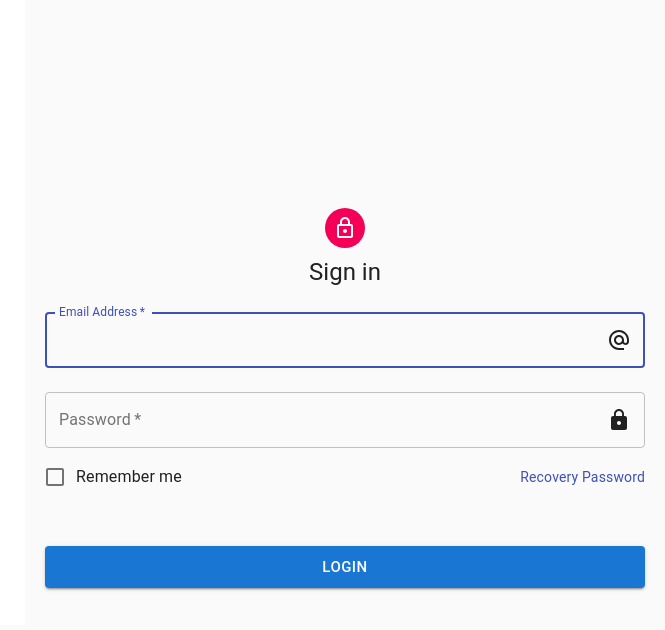
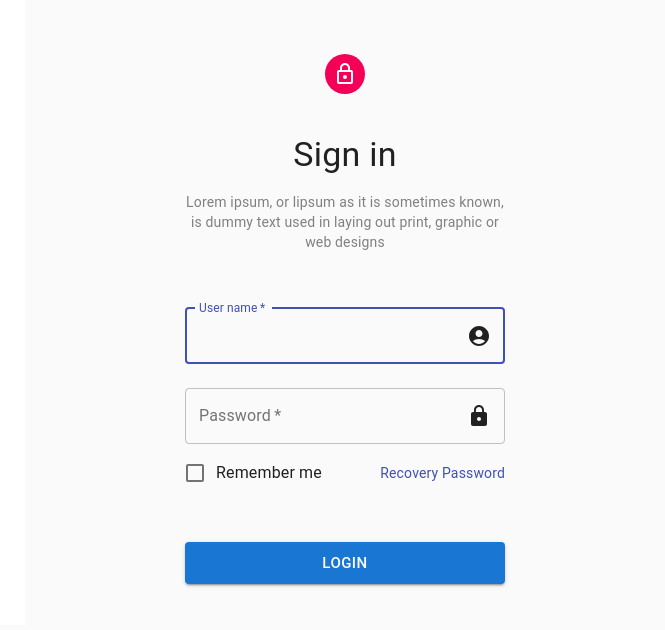
Before and after one commit to pkhadivar/zmp-login, a React (Create React App) app: page / in a window 1280 px wide. Shown: the top 630 px of the page, without its empty margins (615-1280 px from the left). Built offline with nearby package versions, Linux system fonts and the light colour scheme; the HTML template or start-up script is replaced by a standard one.

Commit message:
Chnage email input to user name and remove validation

```diff
--- a/src/pages/login/Login.jsx
+++ b/src/pages/login/Login.jsx
@@ -5,27 +5,22 @@ import CssBaseline from "@material-ui/core/CssBaseline";
 import Grid from "@material-ui/core/Grid";
 import Link from "@material-ui/core/Link";
 import { makeStyles } from "@material-ui/core/styles";
-import Typography from "@material-ui/core/Typography";
+import Typography from "@mui/material/Typography";
 import LockOutlinedIcon from "@material-ui/icons/LockOutlined";
 import { yupResolver } from "@hookform/resolvers/yup";
 import * as yup from "yup";
 import { useForm, Controller } from "react-hook-form";
 import { Input } from "../../components/input/input";
 import { CheckBoxField } from "../../components/CheckBox/CheckBoxField";
-import AlternateEmailIcon from "@mui/icons-material/AlternateEmail";
+import AccountCircleIcon from "@mui/icons-material/AccountCircle";
+//import AlternateEmailIcon from "@mui/icons-material/AlternateEmail";
 import HttpsIcon from "@mui/icons-material/Https";
 import Muibutton from "../../components/button/Muibutton";
 import { RowContainer, RowItem, LoginImage } from "./styled";
 
 const schema = yup.object().shape({
-  email: yup
-    .string()
-    .email("Must be a valid email")
-    .required("Email is required"),
-  password: yup
-    .string()
-    .required("Password is required")
-    .min(8, "Your password has to be at least 8 characters"),
+  userName: yup.string().required("User name is required"),
+  password: yup.string().required("Password is required"),
 });
 
 const useStyles = makeStyles((theme) => ({
@@ -48,6 +43,9 @@ const useStyles = makeStyles((theme) => ({
   submit: {
     margin: theme.spacing(3, 0, 2),
   },
+  formWrapper: {
+    height: "100%",
+  }
 }));
 
 const Login = () => {
@@ -63,13 +61,17 @@ const Login = () => {
         <LoginImage src="/assets/images/email.gif" />
       </Grid>
       <Grid item xs={6}>
-        <div className={classes.paper}>
-          <Avatar className={classes.avatar}>
+        <Grid container alignItems="center" justifyContent="center" direction="column" className={classes.formWrapper}>
+          <Avatar className={classes.avatar} >
             <LockOutlinedIcon />
           </Avatar>
-          <RowItem>
-            <Typography component="h1" variant="h5">
+          <Grid item xs={6}>
+          <div>
+            <Typography component="h1" variant="h4" mb={2} mt={4}>
               Sign in
+            </Typography>
+            <Typography variant="body2" color="gray" mb={5} >
+            Lorem ipsum, or lipsum as it is sometimes known, is dummy text used in laying out print, graphic or web designs
             </Typography>
             <form
               className={classes.form}
@@ -77,18 +79,18 @@ const Login = () => {
               onSubmit={handleSubmit((data) => alert(JSON.stringify(data)))}
             >
               <Input
-                {...register("email")}
+                {...register("userName")}
                 control={control}
                 variant="outlined"
                 margin="normal"
                 required
                 fullWidth
-                id="email"
-                label="Email Address"
-                name="email"
-                autoComplete="email"
+                id="userName"
+                label="User name"
+                name="userName"
+                autoComplete="userName"
                 autoFocus
-                icon={AlternateEmailIcon}
+                icon={AccountCircleIcon}
               />
               <Input
                 {...register("password")}
@@ -128,8 +130,9 @@ const Login = () => {
                 Login
               </Muibutton>
             </form>
-          </RowItem>
-        </div>
+          </div>
+          </Grid>
+        </Grid>
       </Grid>
     </Grid>
   );
```
